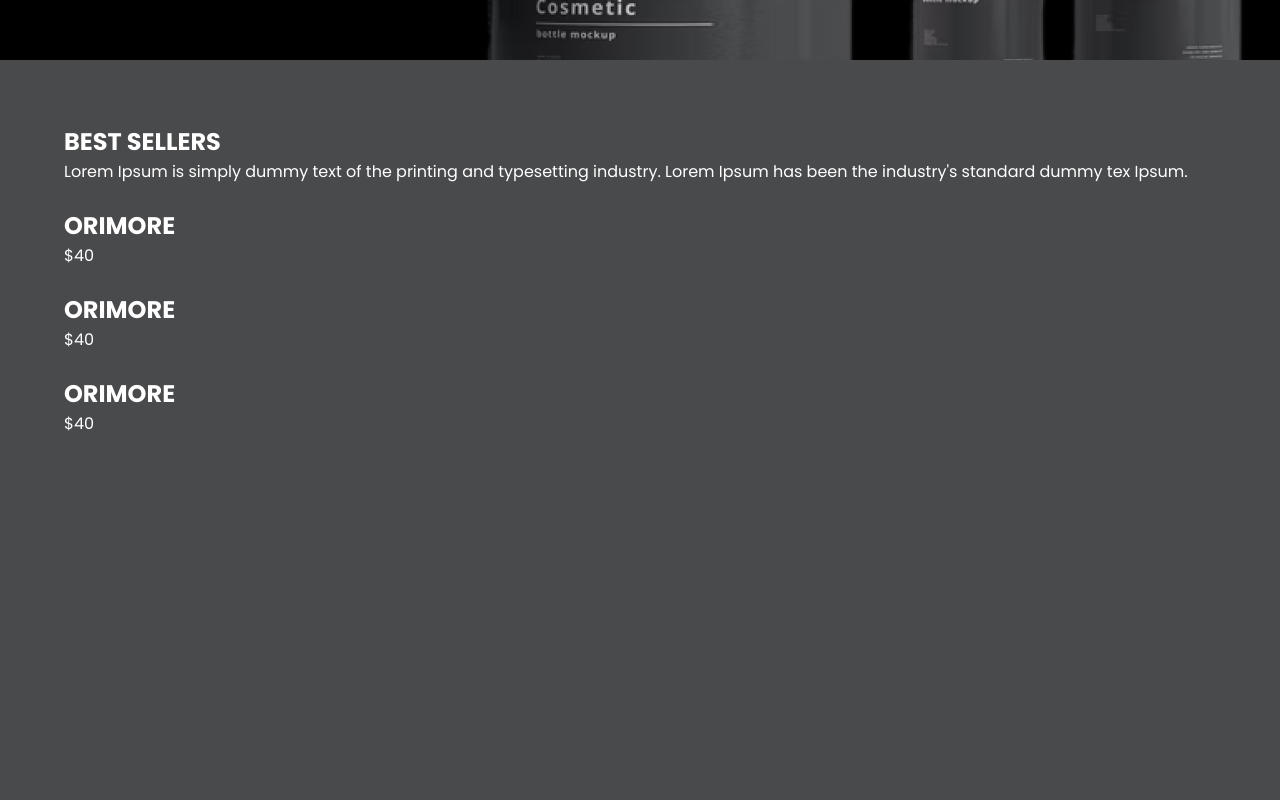
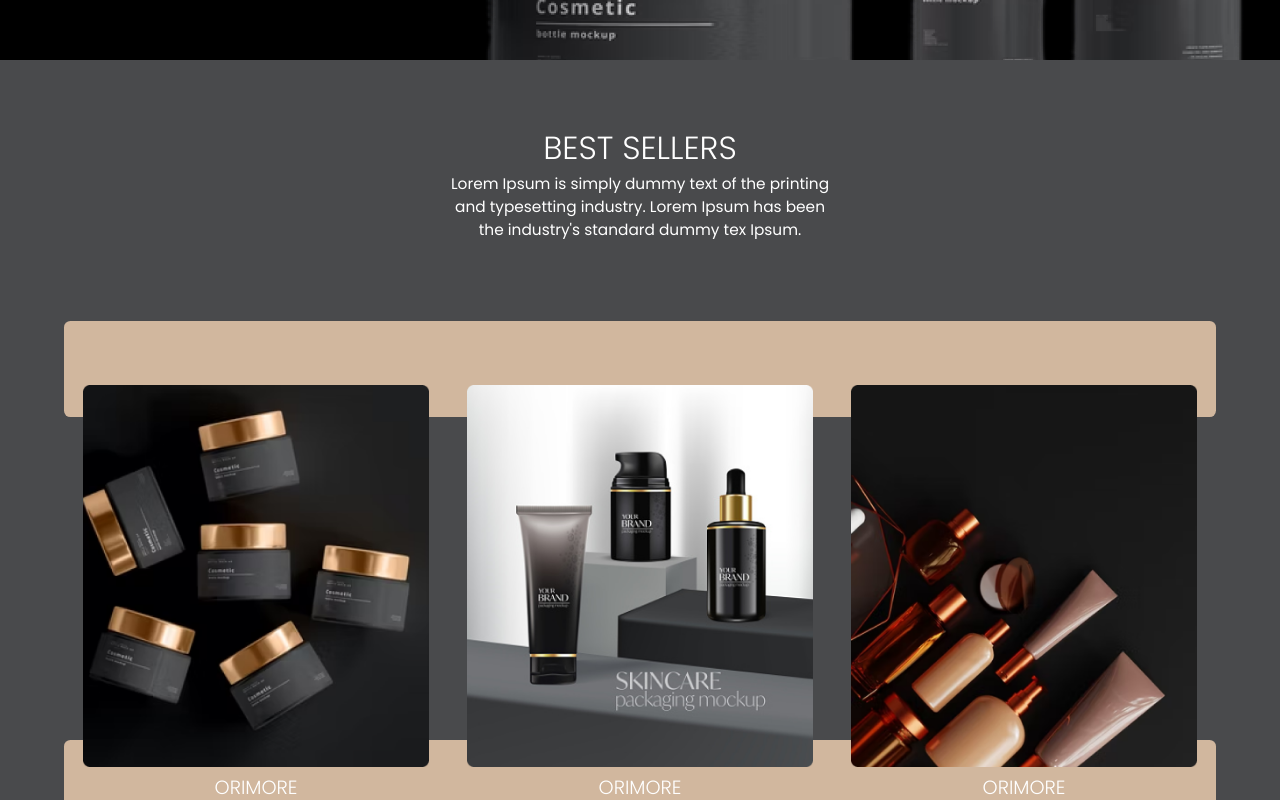
Before and after one commit to Boye95/mellisa, a React (Vite) app: page / in a window 1280 px wide. Shown: the part 580-1380 px from the top of the page. Built offline with nearby package versions, Linux system fonts and the light colour scheme; a web font is replaced by a local one.

Commit message:
add working bes section styling

```diff
--- a/src/components/Best/Best.jsx
+++ b/src/components/Best/Best.jsx
@@ -1,4 +1,7 @@
 import './Best.scss'
+import Best1 from '../../assets/bestsellers/1.png'
+import Best2 from '../../assets/bestsellers/2.png'
+import Best3 from '../../assets/bestsellers/3.png'
 
 const Best = () => {
   return (
@@ -6,31 +9,33 @@ const Best = () => {
       <div className='best__header'>
         <h1>BEST SELLERS</h1>
         <p>
-          Lorem Ipsum is simply dummy text of the printing and typesetting
-          industry. Lorem Ipsum has been the industry's standard dummy tex
-          Ipsum.
+          Lorem Ipsum is simply dummy text of the printing <br /> and
+          typesetting industry. Lorem Ipsum has been
+          <br /> the industry's standard dummy tex Ipsum.
         </p>
       </div>
+      <div className='best__content'>
         <div className='best__products'>
           <div className='best__product'>
-            <img src='' alt='' />
+            <img src={Best1} alt='' />
             <div className='name__tag'>
               <h2>ORIMORE</h2>
               <p>$40</p>
             </div>
           </div>
           <div className='best__product'>
-            <img src='' alt='' />
+            <img src={Best2} alt='' />
             <div className='name__tag'>
               <h2>ORIMORE</h2>
               <p>$40</p>
             </div>
           </div>
           <div className='best__product'>
-            <img src='' alt='' />
+            <img src={Best3} alt='' />
             <div className='name__tag'>
               <h2>ORIMORE</h2>
               <p>$40</p>
+            </div>
           </div>
         </div>
       </div>
--- a/src/components/Best/Best.scss
+++ b/src/components/Best/Best.scss
@@ -5,6 +5,69 @@
     margin-top: 4rem;
 
     .best__header {
+        text-align: center;
 
+        h1 {
+            font-weight: 300;
+            font-size: 2rem;
+        }
+
+        p {
+            width: 50%;
+            margin: 0 auto;
+            font-size: 0.96rem;
+        }
     }
+
+    .best__content {
+        .best__products {
+            display: flex;
+            justify-content: space-around;
+            z-index: 999;
+
+            .best__product {
+                text-align: center;
+
+                img {
+                    width: 90%;
+                }
+
+                .name__tag {
+                    font-weight: 300;
+
+                    h2 {
+                        font-size: 1.2rem;
+                        font-weight: 300;
+                    }
+                }
+            }
+        }
+
+        &:before {
+            content: '';
+            display: block;
+            width: 100%;
+            height: 6rem;
+            border-radius: 0.4rem;
+            background-color: #D1B79E;
+            margin-top: 3rem;
+            position: relative;
+            bottom: -2rem;
+            z-index: -1;
+        }
+
+        &:after {
+            content: '';
+            display: block;
+            width: 100%;
+            height: 6rem;
+            border-radius: 0.4rem;
+            background-color: #D1B79E;
+            position: relative;
+            top: -5.4rem;
+            z-index: -1;
+
+        }
+    }
+
 }
```
Lines whose indentation alone changed are shown as unchanged.
